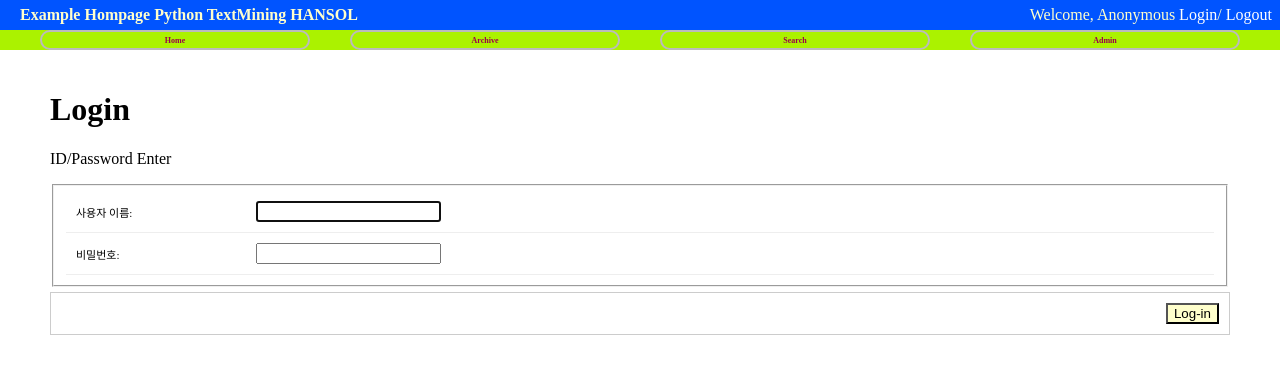
After one commit to beomkee/python_project, a Django app: page /accounts/login/ in a window 1280 px wide. The commit adds this page. Shown: the top 374 px of the page. Run offline with Django 3.2, Linux system fonts and the light colour scheme.

Commit message:
loginupdate

```diff
--- a/bookex/bookpj/settings.py
+++ b/bookex/bookpj/settings.py
@@ -127,3 +127,7 @@ STATICFILES_DIRS = [os.path.join(BASE_DIR, 'static')]
 
 MEDIA_URL = '/media/'
 MEDIA_ROOT = os.path.join(BASE_DIR, 'media')
+
+#LOGIN_URL = '/accounts/login/'
+#LOGOUT_URL = '/accounts/logout/'
+LOGIN_REDIRECT_URL = '/'
--- a/bookex/bookpj/urls.py
+++ b/bookex/bookpj/urls.py
@@ -3,10 +3,16 @@ from django.contrib import admin
 from bookpj.views import HomeView
 from django.conf.urls.static import static
 from django.conf import settings
+from bookpj.views import UserCreateView,UserCreateDoneTV
 
 urlpatterns = [
 
 	url(r'^admin/', include(admin.site.urls)),
+
+	url(r'^accounts/', include('django.contrib.auth.urls')),
+	url(r'^accounts/register/$', UserCreateView.as_view(), name = 'register'),
+	url(r'^accounts/register/done/$', UserCreateDoneTV.as_view(), name = 'register_done'),
+
 	url(r'^$', HomeView.as_view(), name='home'),
 	url(r'^upload/', include('fileUp.urls', namespace='upfile')),
 
--- /dev/null
+++ b/bookex/static/css/forms.css
@@ -0,0 +1,38 @@
+.errornote {
+	display: block;
+	margin: 5px 0;
+	border: 1px solid #c30;
+	background: #fcf;
+	padding: 5px 25px;
+	color: #c30;
+	font-size: 12px;
+	font-weight: bold;
+}
+
+feildset {
+	border: 1px solid #ccc;
+}
+
+.aligned label{
+	width: 170px;
+	display: block;
+	padding: 3px 10px 0 0;
+	float: left;
+}
+
+.form-row {
+	padding: 10px;
+	font-size: 11px;
+	border-bottom: 1px solid #eee;
+}
+
+.submit-row{
+	margin: 5px 0;
+	border: 1px solid #ccc;
+	text-align: right;
+}
+
+.submit-row input{
+	margin:10px;
+	background: #ffc;
+}
--- a/bookex/templates/base.html
+++ b/bookex/templates/base.html
@@ -12,8 +12,18 @@
 <div id ="header">
 
     <h2 class="maintitle">Example Hompage Python TextMining HANSOL</h2>
-
-    <h4 class="welcome">Welcome 성범&nbsp;&nbsp;  </h4>
+	{% if  user.is_active %}
+    <h4 class="welcome">Welcome,
+		<strong>{% firstof user.get_short_name user.get_username %}</strong>
+		<a href = "	{% url 'password_change' %}">Change Password</a>/
+		<a href = " {% url 'logout' %}">Logout&nbsp;&nbsp;</a>
+	</h4>
+	{% else %}
+	 <h4 class="welcome">Welcome, Anonymous
+		<a href = "	{% url 'login' %}">Login</a>/
+		<a href = " {% url 'logout' %}">Logout&nbsp;&nbsp;</a>
+	</h4>
+	{% endif %}
 </div>
 
 <div id="menu">
--- /dev/null
+++ b/bookex/templates/registration/login.html
@@ -0,0 +1,49 @@
+{% extends "base.html" %}
+
+{%block title%}Login{%endblock%}
+
+{% load staticfiles %}
+{% block extrastyle%}{% static "css/forms.css"%}{%endblock%}
+
+{%block content%}
+<div id = "content">
+
+	<h1>Login</h1>
+
+	<form action = "." method="post">	{% csrf_token %}
+	{% if form.errors %}
+	<p class = "errornote">Wrong</p>
+	{% endif %}
+
+	<p>ID/Password Enter</p>
+
+	<fieldset class = "aligned">
+
+		<div class = "form-row">
+			{{form.username.label_tag}}{{form.username}}
+		</div>
+
+		<div class = "form-row">
+			{{form.password.label_tag}}{{form.password}}
+		</div>
+
+	</fieldset>
+
+	<div class = "submit-row">
+		<input type = "submit" value="Log-in"/>
+		<input type = "hidden" name="next" value="{{next}}"/>
+	</div>
+
+	<script type="text/javascript">document.getElementById('id_username').focus();
+	</script>
+	</form>
+
+</div>
+
+	<ul>
+	    {% for bookmark in object_list %}
+		<li><a href="{% url 'bookmark:detail' bookmark.id %}">{{bookmark}}</a></li>
+	    {% endfor %}
+	</ul>
+</div>
+{%endblock%}
```
Also changed, not shown: bookex/bookpj/views.py (+12 -0 lines), bookex/templates/registration/logged_out.html (added, +18 -0 lines), bookex/templates/registration/password_change_done.html (added, +16 -0 lines), bookex/templates/registration/password_change_form.html (added, +44 -0 lines), bookex/templates/registration/register.html (added, +42 -0 lines), bookex/templates/registration/register_done.html (added, +15 -0 lines), bookex/db.sqlite3, 3 other files.
